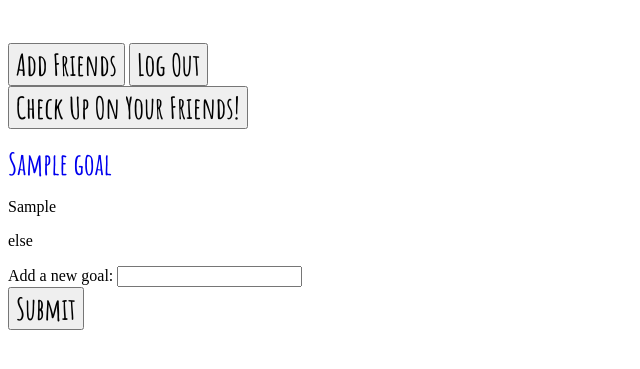
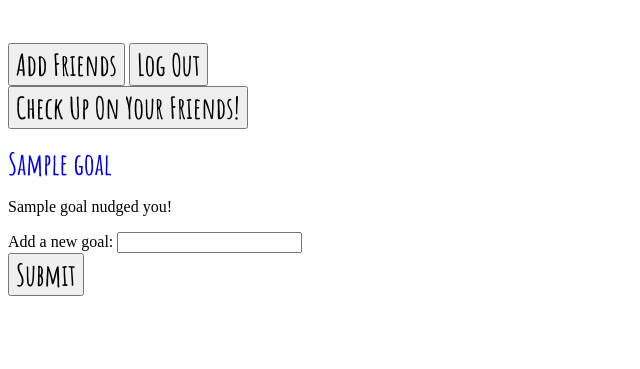
Before and after one commit to hstonehouse/you_can_do_it, a Flask app: page / in a window 1280 px wide. Shown: the part 165-534 px from the top of the page, without its empty margins (0-640 px from the left). Run offline with Flask 2, Linux system fonts and the light colour scheme; the visitor is signed in with stand-in values (Sample User, id 1); a database or web service that is not in the repository returns one stand-in record (values such as "Sample title"); some libraries are stand-ins or nearby versions.

Commit message:
Implemented nudge functionality

```diff
--- a/app.py
+++ b/app.py
@@ -3,7 +3,6 @@ from database import sql_select, sql_write
 import os
 import psycopg2
 import bcrypt
-import requests
 
 from models.goal import all_goals
 from models.friend import all_friends
@@ -155,7 +154,16 @@ def show_friends_goals(friend_id):
         return redirect('/')
     else:
         friend_goals = all_goals(friend_id)
-        return render_template('friend_goals.html', user_id = user_id, friend_goals = friend_goals)
+        return render_template('friend_goals.html', user_id = user_id, friend_goals = friend_goals, friend_id = friend_id)
+
+@app.route('/goals/<friend_id>/<goal_id>/nudge', methods = ['POST'])
+def nudge(friend_id, goal_id):
+    user_id = session.get('user_id')
+    if not user_id:
+        return redirect('/')
+    else:
+        sql_write("UPDATE goals SET nudged_by = %s WHERE id = %s", [user_id, goal_id])
+    return redirect(f'/goals/{friend_id}/')
 
 if __name__ == "__main__":
     app.run(debug=True)
--- a/models/goal.py
+++ b/models/goal.py
@@ -2,13 +2,19 @@ from database import sql_select
 
 def all_goals(user_id):
     results = []
-    results = sql_select("SELECT goals.id, user_id, goal, nudged_by, name FROM goals INNER JOIN users ON user_id = users.id WHERE user_id = %s", [user_id])
+    query = """SELECT goals.id, goal, nudged_users.name, users.name
+            FROM goals
+            INNER JOIN users ON user_id = users.id
+            LEFT JOIN users AS nudged_users ON nudged_by = nudged_users.id
+            WHERE user_id = %s
+            ORDER BY goal ASC"""
+    results = sql_select(query, [user_id])
     goals = []
     for result in results:
         goals.append({
             "id": result[0],
-            "name": result[4],
-            "goal_content": result[2],
-            "who_nudged": result[3]
+            "name": result[3],
+            "goal_content": result[1],
+            "who_nudged": result[2]
         })
     return (goals)
--- a/setup.sql
+++ b/setup.sql
@@ -6,4 +6,4 @@ CREATE TABLE friendships (
     friend1_id INTEGER, friend2_id INTEGER);
 
 CREATE TABLE goals (
-    id SERIAL PRIMARY KEY, user_id INTEGER, goal TEXT, nudged_by TEXT);
+    id SERIAL PRIMARY KEY, user_id INTEGER, goal TEXT, nudged_by INTEGER);
--- a/templates/base.html
+++ b/templates/base.html
@@ -8,11 +8,10 @@
     <style>
         @import url('https://fonts.googleapis.com/css2?family=Amatic+SC:wght@700&display=swap');
     </style>
-    <link rel="stylesheet" href="../static/style.css">
+    <link rel="stylesheet" href="/static/style.css">
 </head>
 <body>
     <h1>You Can Do It!</h1>
-
 
     {% if user_id %}
     <div class = "homepage_button">
@@ -53,8 +52,8 @@
         <p><a href="/edit/{{goal.id}}" class = 'specialfont'>{{goal.goal_content}}</a></p>
 
         {% if goal.who_nudged %}
-        <p>{{goal.who_nudged}}</p>
-        else
+        <p>{{goal.who_nudged}} nudged you!</p>
+        {% else %}
         <p> </p>
         {% endif %}
 
--- a/templates/your_friends.html
+++ b/templates/your_friends.html
@@ -4,7 +4,7 @@
 {% for friend in friend_names %}
 
 <form action="/goals/{{friend.id}}">
-    <a href="/goals/{{friend.id}}">{{friend.name}}</a>
+    <a href="/goals/{{friend.id}}" class = 'specialfont'>{{friend.name}}</a>
     <input type="hidden" name = "id" value = {{friend.id}}>
 </form>
 
```
Also changed, not shown: templates/friend_goals.html (+8 -4 lines).
